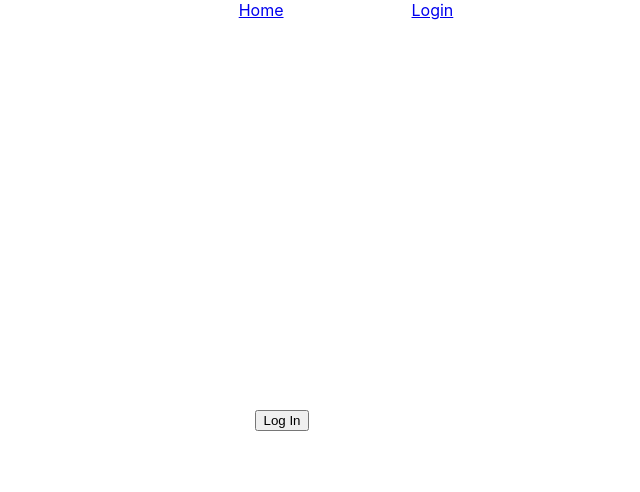
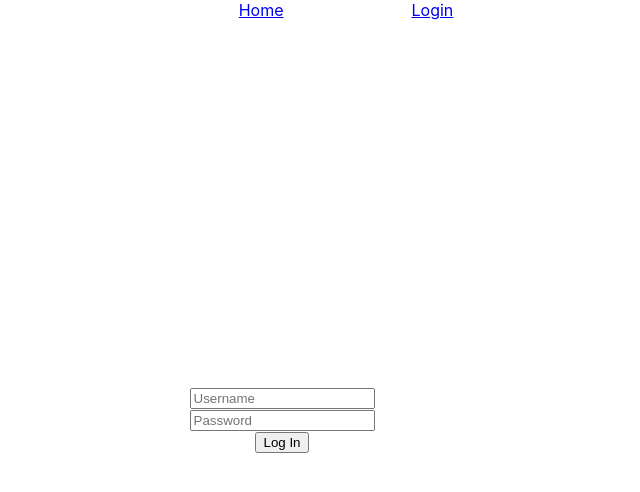
Before and after one commit to alex1431999/APOA-GUI, a React (Create React App) app: page /login in a window 1280 px wide. Shown: the top 492 px of the page, without its empty margins (358-998 px from the left). Built offline with nearby package versions, Linux system fonts and the light colour scheme.

Commit message:
Add Username and Password input to login

```diff
--- a/src/scenes/Login/components/FormField/index.js
+++ b/src/scenes/Login/components/FormField/index.js
@@ -4,6 +4,9 @@ import ButtonLogIn from './components/ButtonLogIn'
 function FormField() {
   return (
     <div className="FormField">
+      <input type="text" placeholder="Username"/>
+      <br/>
+      <input type="password" placeholder="Password"/>
       <ButtonLogIn/>
     </div>
   )
```
